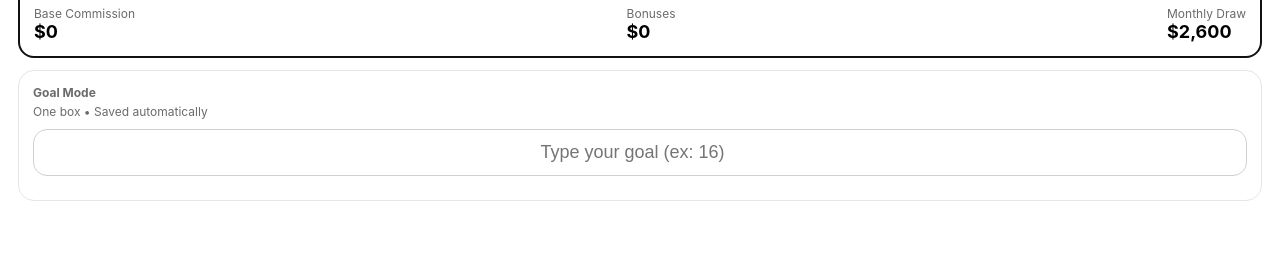
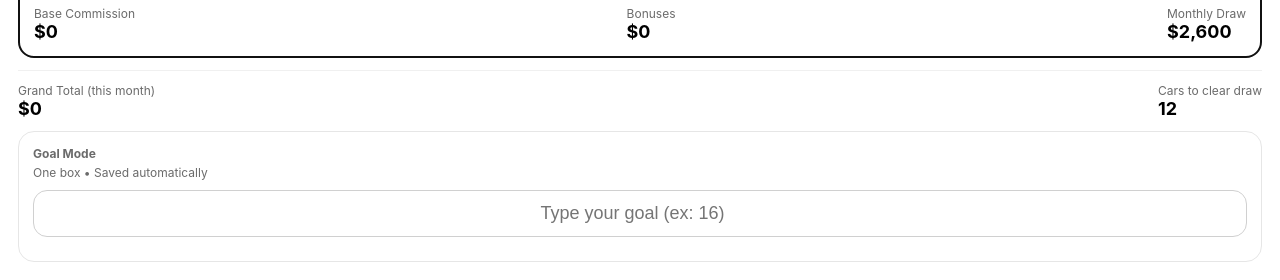
Before and after one commit to Newlifeliving01-sudo/jp-cdjr-pay, a plain HTML site: page index.html in a window 1280 px wide. Shown: the part 568-848 px from the top of the page. Before the commit the page ends 800 px from the top, so only its background shows below. Drawn offline with Linux system fonts and the light colour scheme.

Commit message:
Update index.html

```diff
--- a/index.html
+++ b/index.html
@@ -109,6 +109,18 @@
   </div>
 </div>
 
+<div class="divider"></div>
+<div class="row">
+  <div>
+    <div class="label">Grand Total (this month)</div>
+    <div class="mid" id="grandTotal">$0</div>
+  </div>
+  <div>
+    <div class="label">Cars to clear draw</div>
+    <div class="mid" id="carsToClear">0</div>
+  </div>
+</div>
+
 <!-- Goal Mode -->
 <div class="card">
   <div class="label"><b>Goal Mode</b></div>
@@ -139,6 +151,13 @@
     const m = String(d.getMonth()+1).padStart(2,"0");
     return `${y}-${m}`;
   };
+
+function breakevenUnits(){
+  for (let u = 0; u <= 60; u++){
+    if (calc(u).check >= 0) return u;
+  }
+  return 60;
+}
 
   function monthLabel(k){
     // k: YYYY-MM
@@ -200,6 +219,10 @@
   function renderMain(){
     const u = Number(document.getElementById("unitsInput").value || 0);
     const r = calc(u);
+    setText("grandTotal", fmt(r.base + r.bonus));
+
+const be = breakevenUnits();
+setText("carsToClear", u >= be ? "Draw cleared ✅" : String(be - u));
     setText("unitsDisplay", u);
     setText("tierText", r.t.tier);
     setText("rateText", fmt(r.t.rate));
```
